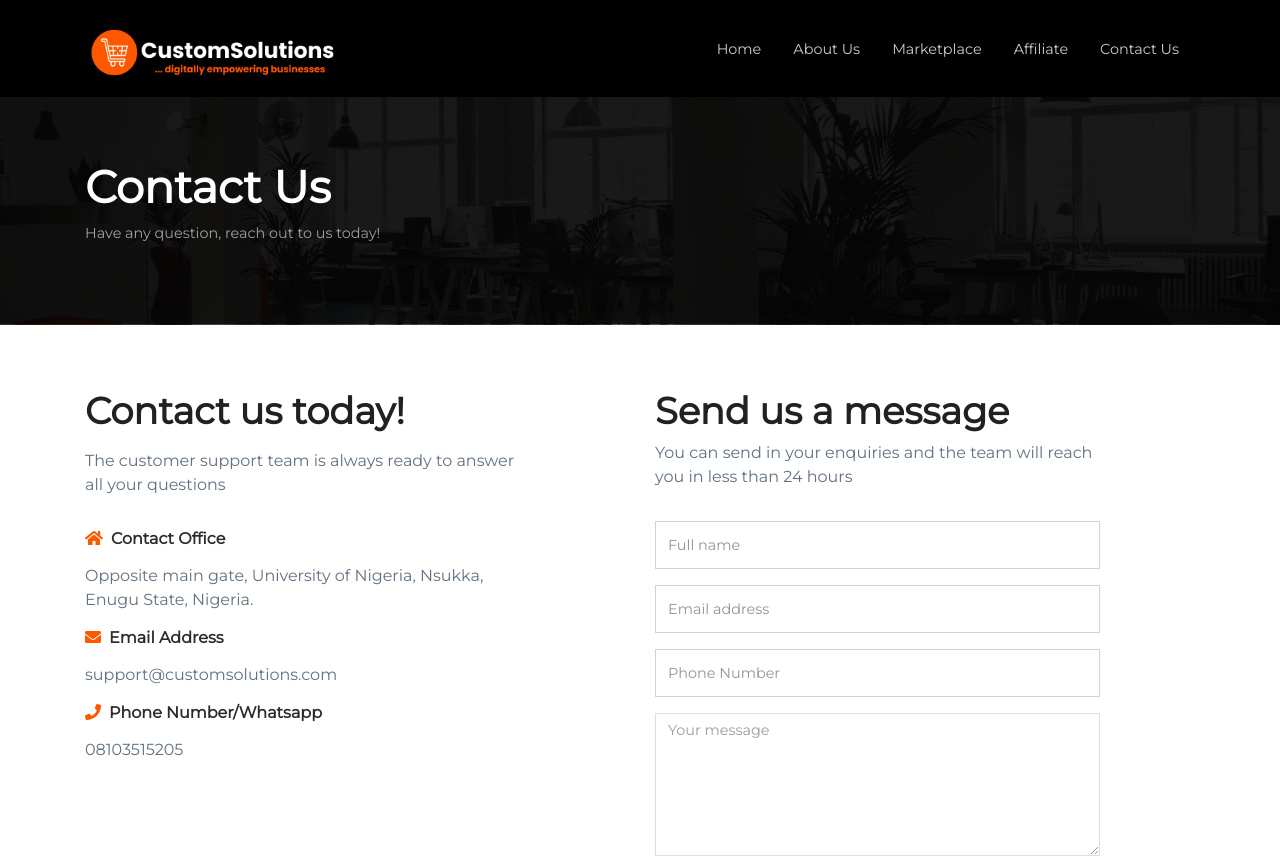
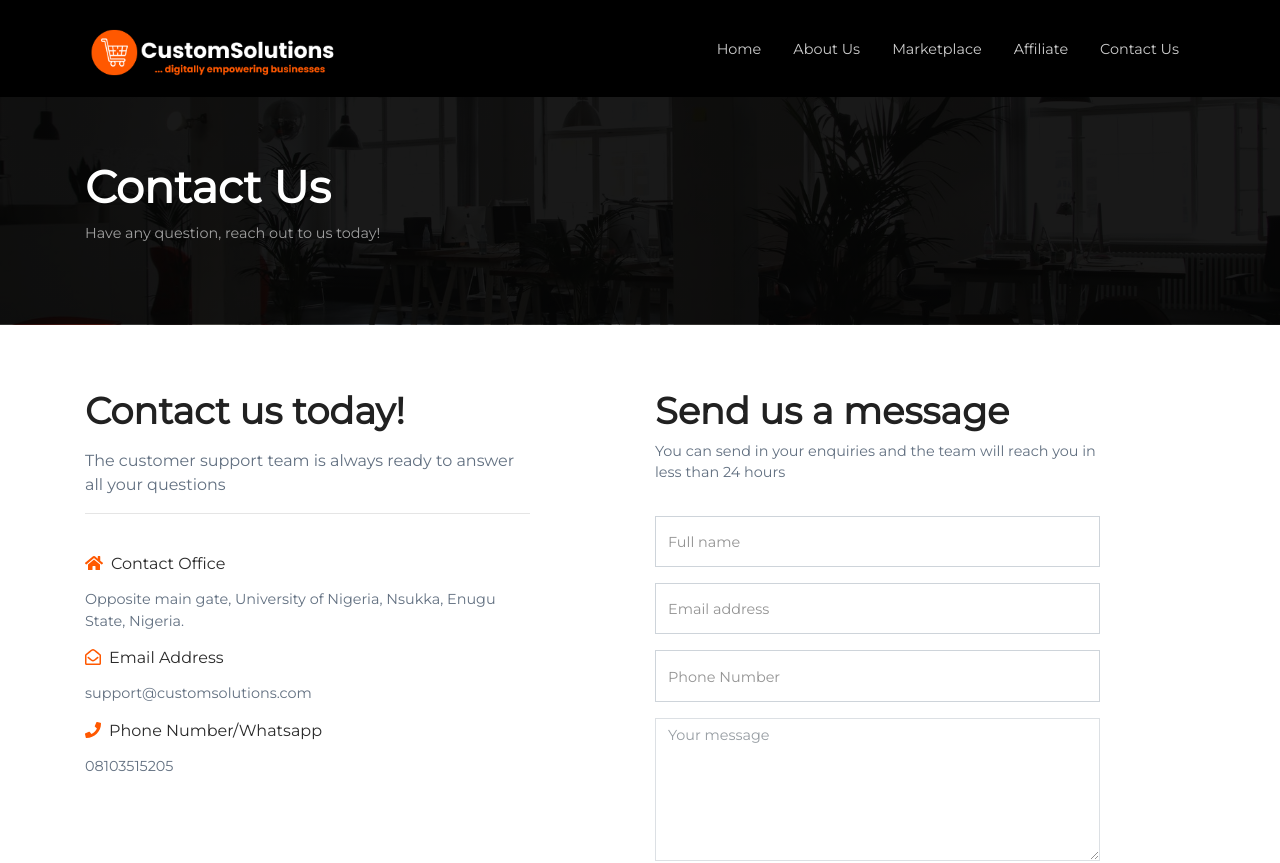
Before and after one commit to Achilles45/customsolutions, a Vue app: page /contact in a window 1280 px wide. Shown: the top 863 px of the page. Built offline with nearby package versions, Linux system fonts and the light colour scheme; no server answers.

Commit message:
More css fixes for the views

```diff
--- a/src/components/About.vue
+++ b/src/components/About.vue
@@ -52,7 +52,8 @@ export default {
         }
     }
          p{
-        color: #2b2b2b;
+        color: #676767;
+        font-size: .95rem;
         padding-top: .7rem;
         line-height: 2;
         padding-bottom: 2rem;
--- a/src/views/About.vue
+++ b/src/views/About.vue
@@ -16,7 +16,7 @@
          <div class="col-md-1"></div>
          <div class="col-md-5">
            <h3>5+ YEARS OF BUILDING AMAZING USER EXPERIENCES</h3>
-           <p>We enable businesses to take advantage of the numerous opportunities that the internet provides today. The COVID19 pandemic has caused a shift into how businesses are conducted and if your business has no online presense, then you are seriously loosing out. Our solutions whether in website design and development, graphics design, mobile applications development are beautifully crafted with your users in mind. Try us today!</p>
+           <p>We enable businesses to take advantage of the numerous opportunities that the internet provides today. The COVID19 pandemic has caused a shift into how businesses are conducted and if your business has no online presense, then you are seriously loosing out. Our solutions either in website design and development, graphics design, mobile applications development are beautifully crafted with your users in mind. Talk to us today!</p>
            <router-link to="/" class="request__btn">Begin a Project</router-link>
          </div>
        </div>
@@ -54,7 +54,7 @@
         </div>
       </div>
     </div>
-    <div class="team">
+    <!-- <div class="team">
       <div class="container">
         <div class="row">
           <div class="col-12 heading">
@@ -100,7 +100,7 @@
           </div>
         </div>
       </div>
-    </div>
+    </div> -->
     <Footer />
   </div>
 </template>
@@ -143,8 +143,8 @@ export default {
       padding-bottom: 1rem;
     }
     p{
-      line-height: 1.9;
-      color: #676767;
+      line-height: 2;
+      color: #627081;
       font-size: .95rem;
       padding-bottom: 2rem;
     }
--- a/src/views/Contact.vue
+++ b/src/views/Contact.vue
@@ -13,9 +13,10 @@
          <div class="col-md-5 text">
              <h2>Contact us today!</h2>
             <h5>The customer support team is always ready to answer all your questions</h5>
+            <hr><br>
             <h6><i class="fa fa-home"></i>Contact Office</h6>
             <p>Opposite main gate, University of Nigeria, Nsukka, Enugu State, Nigeria.</p>
-            <h6><i class="fa fa-envelope"></i>Email Address</h6>
+            <h6><i class="far fa-envelope-open"></i>Email Address</h6>
             <p>support@customsolutions.com</p>
              <h6><i class="fa fa-phone"></i>Phone Number/Whatsapp</h6>
              <p><a href="tel:08103515205">08103515205</a></p><br>
@@ -38,10 +39,10 @@
                    <textarea name="" id="" cols="10" rows="6" class="form-control" v-model="message" placeholder="Your message">
                      </textarea>
                </div>
-               <div v-if="err" class="alert alert-danger">
+               <div v-if="err" class="alert alert-danger animate__animated animate__slideInRight">
                {{err}}
              </div>
-             <div v-if="success" class="alert alert-success">
+             <div v-if="success" class="alert alert-success animate__animated animate__slideInRight">
                {{success}}
              </div>
                <button type="submit" class="form__btn">Send Message</button>
@@ -119,14 +120,14 @@ export default {
          font-weight: 400;
          padding-top: .5rem;
          line-height: 1.5;
-         padding-bottom: 1.5rem;
+        //  padding-bottom: 1.5rem;
      }
-     .fa-home, .fa-envelope, .fa-phone{
+     .fa-home, .fa-envelope-open, .fa-phone{
          margin-right: .5rem;
          color: $secondary-color;
      }
      h6{
-         font-weight: bold;
+         font-weight: 400;
          font-size: 1rem;
          color: #2b2b2b;
          padding-bottom: .5rem;
@@ -134,6 +135,7 @@ export default {
      p, a{
          color: #627081;
          text-decoration: none;
+         font-size: .9rem;
      }
 
  }
@@ -144,7 +146,7 @@ form{
     input{
         border-radius: 0;
         box-shadow: none !important;
-        height: 3rem;
+        height: 3.2rem;
         &::placeholder{
             font-size: .9rem;
             font-weight: 500;
@@ -167,6 +169,7 @@ form{
         padding: 1rem 2rem;
         border-radius: 50px;
         color: #fff;
+        outline: none;
         &:hover{
             background: $tertiary-color;
             transition: all ease-in-out .5s;
--- a/src/views/Ecommerce.vue
+++ b/src/views/Ecommerce.vue
@@ -79,12 +79,13 @@ export default {
         p{
             color: #627081;
             font-weight: 400;
-            line-height: 1.8;
+            line-height: 2;
             // padding-bottom: 2rem;
             font-size: .95rem;
         }
         h6{
             font-weight: bold;
+            color: #2b2b2b;
         }
         .request__btn{
             background: $primary-color;
--- a/src/views/Hospital.vue
+++ b/src/views/Hospital.vue
@@ -78,7 +78,7 @@ export default {
         p{
             color: #627081;
             font-weight: 400;
-            line-height: 1.8;
+            line-height: 2;
             // padding-bottom: 2rem;
             font-size: .95rem;
         }
--- a/src/views/HotelManagement.vue
+++ b/src/views/HotelManagement.vue
@@ -79,7 +79,7 @@ export default {
         p{
             color: #627081;
             font-weight: 400;
-            line-height: 1.8;
+            line-height: 2;
             // padding-bottom: 2rem;
             font-size: .95rem;
         }
--- a/src/views/Inventory.vue
+++ b/src/views/Inventory.vue
@@ -79,7 +79,7 @@ export default {
         p{
             color: #627081;
             font-weight: 400;
-            line-height: 1.8;
+            line-height: 2;
             // padding-bottom: 2rem;
             font-size: .95rem;
         }
--- a/src/views/Market.vue
+++ b/src/views/Market.vue
@@ -136,9 +136,9 @@ export default {
                 // padding-bottom: 1rem;
             }
             p{
-                color: #627081;
+                color: #676767;
+                font-size: .9rem;
                 padding-bottom: 1rem;
-                font-size: .9rem;
                 line-height: 1.6;
             }
             .market__btn{
--- a/src/views/RealEstate.vue
+++ b/src/views/RealEstate.vue
@@ -79,7 +79,7 @@ export default {
         p{
             color: #627081;
             font-weight: 400;
-            line-height: 1.8;
+            line-height: 2;
             // padding-bottom: 2rem;
             font-size: .95rem;
         }
--- a/src/views/Register.vue
+++ b/src/views/Register.vue
@@ -6,7 +6,7 @@
             <div class="row">
             <div class="col-md-3"></div>
             <div class="col-md-6">
-                <h1>Register as an affiliate</h1>
+                <h1>Become an affiliate</h1>
                 <form @submit.prevent="register()">
                     <div class="form-group">
                         <input type="text" class="form-control" placeholder="Full Name *" v-model="name">
--- a/src/views/SchoolManagement.vue
+++ b/src/views/SchoolManagement.vue
@@ -79,7 +79,7 @@ export default {
         p{
             color: #627081;
             font-weight: 400;
-            line-height: 1.8;
+            line-height: 2;
             // padding-bottom: 2rem;
             font-size: .95rem;
         }
```
